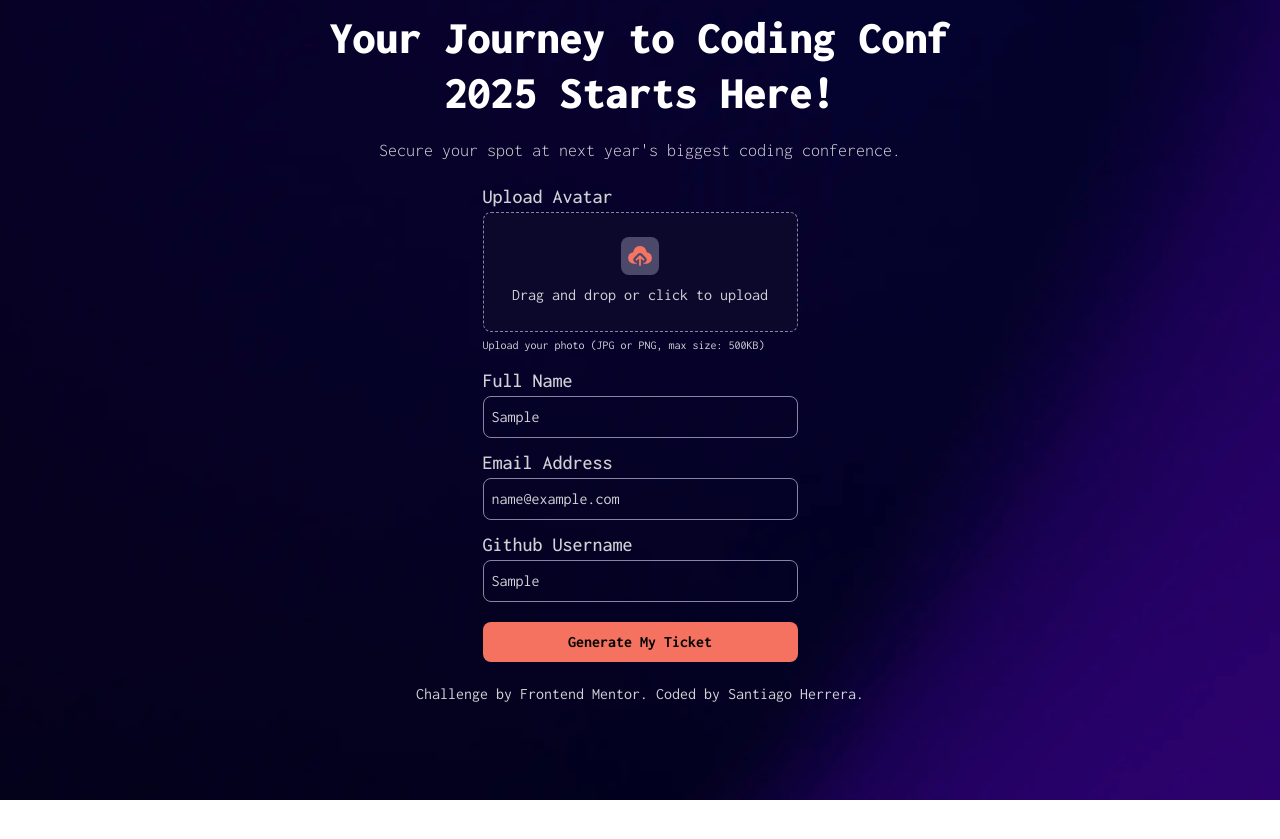
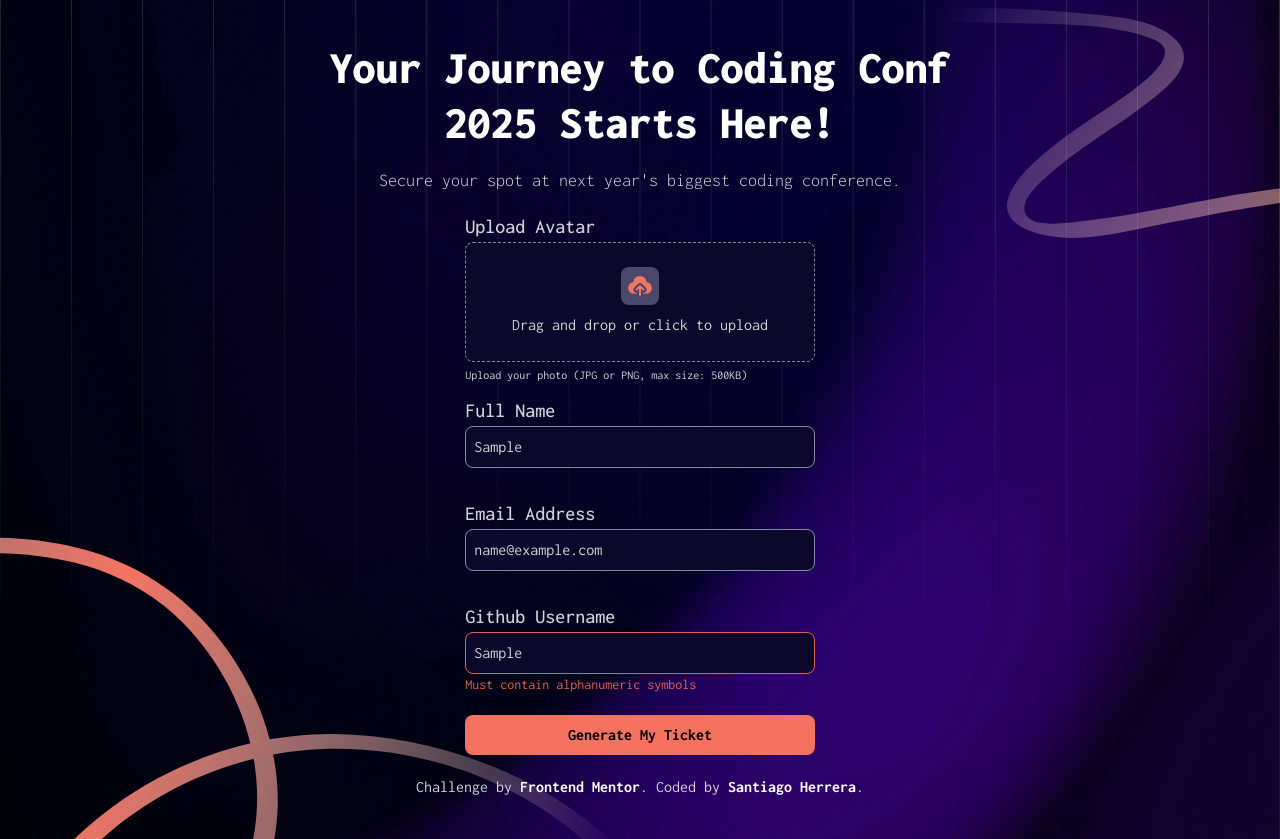
Before and after one commit to SantiHerrera18/Ticket-Generator, a plain HTML site: page conference-ticket-generator-main/index.html in a window 1280 px wide. Both pictures are taken after typing "Sample", "name@example.com", "Sample" into the empty fields and a click on the button "Generate My Ticket". Before the commit the page ends 800 px from the top, so only its background shows below. Drawn offline with Linux system fonts and the light colour scheme.

Commit message:
Finish form

```diff
--- a/conference-ticket-generator-main/index.html
+++ b/conference-ticket-generator-main/index.html
@@ -33,12 +33,15 @@
           name="avatar"
           class="selectfile"
           accept=".jpg, .png"
+          required
         />
-        <img
-          src="./assets/images/icon-upload.svg"
-          alt="upload file"
-          class="upload-icon"
-        />
+        <button>
+          <img
+            src="./assets/images/icon-upload.svg"
+            alt="upload file"
+            class="upload-icon"
+          />
+        </button>
         <p class="upload-description">Drag and drop or click to upload</p>
         <div class="file-data" hidden>
           <img src="#" alt="#" class="avatar-img" />
@@ -60,7 +63,8 @@
 
       <div>
         <label for="name">Full Name</label>
-        <input type="text" name="name" id="name" />
+        <input type="text" name="name" id="name" required />
+        <span class="input-error" hidden>Input error</span>
       </div>
       <div>
         <label for="email">Email Address</label>
@@ -69,16 +73,20 @@
           name="email"
           placeholder="example@gmail.com"
           id="email"
+          required
         />
+        <span class="input-error" hidden>Input error</span>
       </div>
       <div>
-        <label for="username">Github Username</label>
+        <label for="github">Github Username</label>
         <input
           type="text"
           name="username"
           placeholder="@yourusername"
           id="github"
+          required
         />
+        <span class="input-error" hidden>Input error</span>
       </div>
       <button class="submit-button">Generate My Ticket</button>
     </form>
--- a/conference-ticket-generator-main/scripts/index.js
+++ b/conference-ticket-generator-main/scripts/index.js
@@ -1,7 +1,7 @@
 const dropFile = document.getElementsByClassName('dropfile')[0]
 const selectFile = document.querySelector('input')
 const fileDataContainter = document.getElementsByClassName('file-data')[0]
-const uploadFile = document.querySelector('img')
+const uploadFile = document.querySelector('button')
 const uploadDescription = document.getElementsByClassName('upload-description')[0]
 const fileMessage = document.getElementsByClassName('file-message')[0]
 const innerValue = fileMessage.innerHTML
@@ -55,7 +55,6 @@ uploadFile.addEventListener('click', () => {
 
 selectFile.addEventListener('change', (e) => {
     const files = e.target.files;
-    console.log(files);
     if (files.length > 0) processFile(files)
 
 })
@@ -64,7 +63,6 @@ selectFile.addEventListener('change', (e) => {
 dropFile.addEventListener('drop', (e) => {
     e.preventDefault()
     const files = e.dataTransfer.files;
-    console.log(files);
 
     if (files.length > 0) processFile(files)
 
@@ -93,22 +91,73 @@ changeImg.addEventListener('click', () => {
 })
 
 
+//* Handle inputs value
+const userName = document.getElementById('name');
+const email = document.getElementById('email');
+const github = document.getElementById('github');
+const inputs = [userName, email, github];
+
+function isValidEmail(email) {
+    const emailRegex = /^[a-zA-Z0-9._%+-]+@[a-zA-Z0-9.-]+\.[a-zA-Z]{2,}$/;
+    return emailRegex.test(email);
+}
+
+function isAlphanumeric(input) {
+    const alphanumericRegex = /^(?=.*[a-zA-Z])(?=.*\d)[a-zA-Z0-9_-]+$/; // Allow underscores and hyphens in usernames
+    return alphanumericRegex.test(input);
+}
+
+inputs.forEach(input => {
+    input.addEventListener('change', (e) => {
+        const inputError = input.nextElementSibling;
+        const inputValue = e.target.value;
+
+        if (inputValue.length < 4) {
+            inputError.style.opacity = "1";
+            inputError.textContent = "Must be longer than 4 characters";
+            input.style.border = "1px solid #e16151"
+        } else {
+            inputError.style.opacity = "0";
+            input.style.border = "1px solid #8784a4"
+
+
+            if (input.name === 'email') {
+                const testResult = isValidEmail(inputValue);
+                if (!testResult) {
+                    inputError.style.opacity = "1";
+                    inputError.textContent = "Must be a valid email";
+                    input.style.border = "1px solid #e16151"
+                }
+            } else if (input.name === 'username') {
+                const testResult = isAlphanumeric(inputValue);
+                if (!testResult) {
+                    inputError.style.opacity = "1";
+                    inputError.textContent = "Must contain alphanumeric symbols";
+                    input.style.border = "1px solid #e16151"
+                }
+            }
+        }
+    });
+});
+
+
 //* Handle Form data
 const form = document.querySelector('form');
 
 form.addEventListener('submit', (e) => {
     e.preventDefault()
-    const name = document.getElementById('name');
-    const email = document.getElementById('email');
-    const github = document.getElementById('github');
 
     const formData = {
         file: fileImg,
-        name: name.value,
+        name: userName.value,
         email: email.value,
         github: github.value
     }
 
-    console.log(formData);
+    inputs.forEach(input => input.value = "")
+    fileDataContainter.hidden = true;
+    uploadFile.style.display = 'block'
+    uploadDescription.style.display = "block"
+    fileImg = {}
 
 })
--- a/conference-ticket-generator-main/styles/styles.css
+++ b/conference-ticket-generator-main/styles/styles.css
@@ -23,9 +23,15 @@ body {
   flex-direction: column;
   width: 100%;
   align-items: center;
-  padding: 10px;
-  background-image: url("../assets/images/background-desktop.png");
-  background-position: center;
+  padding: 40px 16px;
+  background-image: url("../assets/images/pattern-lines.svg"),
+    url("../assets/images/pattern-squiggly-line-bottom-desktop.svg"),
+    url("../assets/images/pattern-squiggly-line-top.svg"),
+    url("../assets/images/background-desktop.png");
+
+  background-position: top, bottom left, top right, center;
+  background-size: cover, 50%, 40%, cover;
+  background-repeat: no-repeat, no-repeat, no-repeat, no-repeat;
   color: var(--Neutral-300);
   font-family: "Inconsolata";
 }
@@ -57,12 +63,17 @@ h3 {
 
 form {
   margin: 20px 0;
-  width: 25%;
+  width: 28%;
 }
 
 small {
   font-size: 12px;
   display: inline-block;
+}
+
+a {
+  font-weight: bolder;
+  color: var(--Neutral-0);
 }
 
 label {
@@ -77,11 +88,17 @@ form div:not(.dropfile) {
   margin: 10px 0;
 }
 
-form input:not(:nth-child(1)) {
+form input {
   padding: 8px;
   border: 1px solid var(--Neutral-500);
   border-radius: 8px;
   color: var(--Neutral-300);
+  background-color: var(--Neutral-900);
+  transition: background-color 0.1s;
+}
+
+input:hover {
+  background-color: var(--Neutral-700);
 }
 
 .submit-button {
@@ -111,6 +128,17 @@ form input:not(:nth-child(1)) {
   align-items: center;
   justify-content: center;
   gap: 8px;
+}
+
+.dropfile:hover {
+  background-color: var(--Neutral-700);
+  transition: background-color 0.1s;
+  cursor: pointer;
+}
+
+.dropfile:hover .upload-icon {
+  box-shadow: 0 0 2px #000a;
+  border: 1px solid var(--Neutral-500);
 }
 
 .selectfile {
@@ -164,3 +192,10 @@ input:focus,
   outline: 2px solid var(--Neutral-500);
   outline-offset: 2px;
 }
+
+span[hidden] {
+  display: block;
+  opacity: 0;
+  color: var(--Orange-700);
+  font-size: 14px;
+}
```
